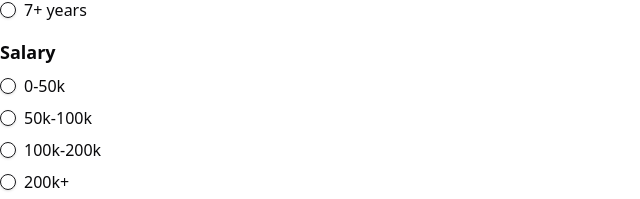
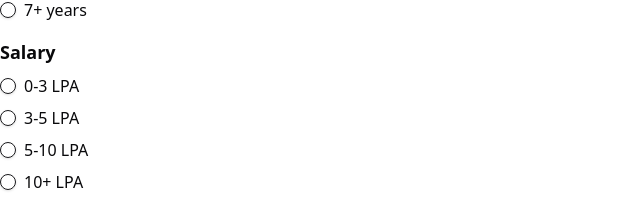
Before and after one commit to Ritulx/job-portal, a React (Vite) app in the folder frontend/: page /Jobs in a window 1280 px wide. Shown: the part 955-1154 px from the top of the page, without its empty margins (0-640 px from the left). Built offline with nearby package versions, Linux system fonts and the light colour scheme.

Commit message:
cloudinary

```diff
--- a/frontend/src/components/components_lite/Filtercard.jsx
+++ b/frontend/src/components/components_lite/Filtercard.jsx
@@ -39,7 +39,7 @@ const filterData = [
   },
   {
     filterType: "Salary",
-    array: ["0-50k", "50k-100k", "100k-200k", "200k+"],
+    array: ["0-3 LPA", "3-5 LPA", "5-10 LPA", "10+ LPA"],
   },
 ];
 
--- a/frontend/src/components/components_lite/Jobs.jsx
+++ b/frontend/src/components/components_lite/Jobs.jsx
@@ -20,13 +20,36 @@ const Jobs = () => {
     // Filter based on the searched query across various fields (title, description, etc.)
     const filteredJobs = allJobs.filter((job) => {
       const query = searchedQuery.toLowerCase();
-      return (
+
+      let isTextMatch = false;
+      if (
         job.title?.toLowerCase().includes(query) ||
         job.description?.toLowerCase().includes(query) ||
         job.location?.toLowerCase().includes(query) ||
-        job.experience?.toLowerCase().includes(query) ||
-        job.salary?.toLowerCase().includes(query)
-      );
+        job.jobType?.toLowerCase().includes(query)
+      ) {
+        isTextMatch = true;
+      }
+
+      let isSalaryMatch = false;
+      if (query.includes("lpa")) {
+        const salaryNum = Number(job.salary);
+        if (query === "0-3 lpa") isSalaryMatch = salaryNum >= 0 && salaryNum <= 3;
+        else if (query === "3-5 lpa") isSalaryMatch = salaryNum > 3 && salaryNum <= 5;
+        else if (query === "5-10 lpa") isSalaryMatch = salaryNum > 5 && salaryNum <= 10;
+        else if (query === "10+ lpa") isSalaryMatch = salaryNum > 10;
+      }
+
+      let isExpMatch = false;
+      if (query.includes("years")) {
+        const expNum = Number(job.experienceLevel);
+        if (query === "0-3 years") isExpMatch = expNum >= 0 && expNum <= 3;
+        else if (query === "3-5 years") isExpMatch = expNum > 3 && expNum <= 5;
+        else if (query === "5-7 years") isExpMatch = expNum > 5 && expNum <= 7;
+        else if (query === "7+ years") isExpMatch = expNum > 7;
+      }
+
+      return isTextMatch || isSalaryMatch || isExpMatch;
     });
 
     setFilterJobs(filteredJobs);
```
